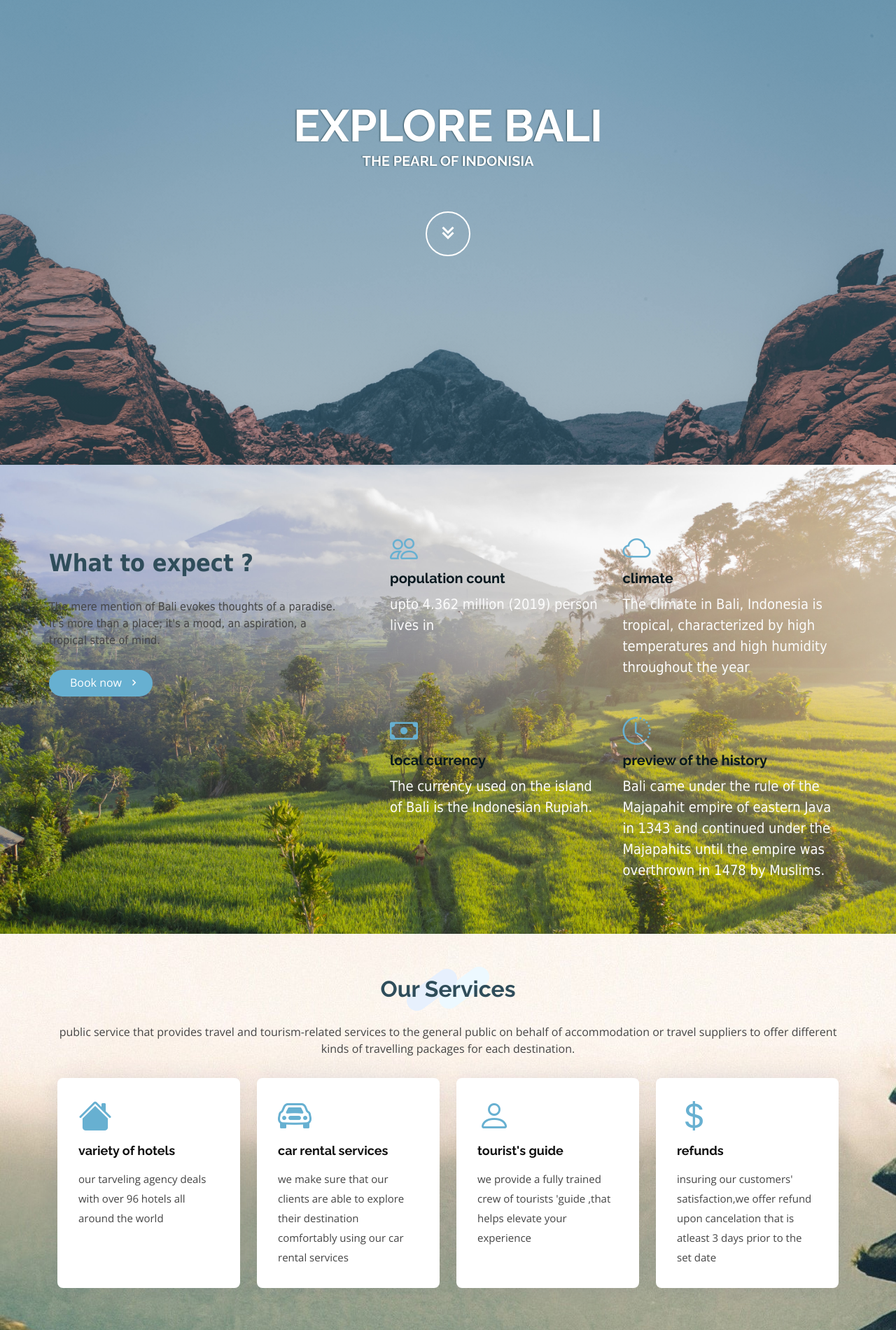
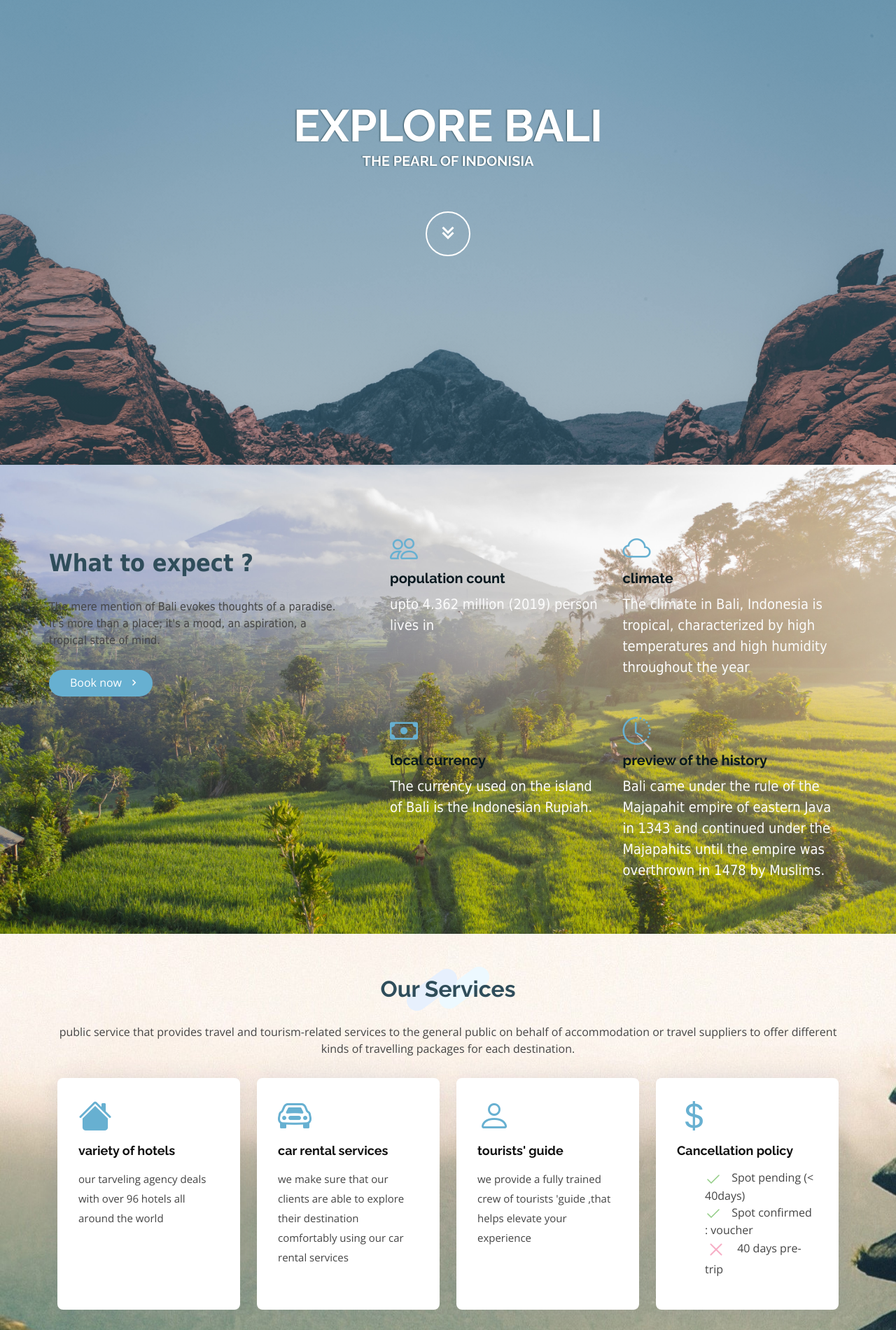
Before and after one commit to boukadidasoumaya/travelagency, a PHP site: page /countries/index.html in a window 1280 px wide. Shown: the part 136-2036 px from the top of the page at 70% size. Run offline with PHP 8.4, Linux system fonts and the light colour scheme; some libraries are stand-ins or nearby versions.

Commit message:
modification

```diff
--- a/countries/assets/css/style.css
+++ b/countries/assets/css/style.css
@@ -753,6 +753,24 @@ section {
   color: #fff;
 }
 
+
+/*hellooooooooooooooooooooooooooooooooooooooo*/
+.list-unstyled {
+  padding-left: 0;
+  list-style: none;
+}
+
+
+.text-primary {
+  --bs-text-opacity: 1;
+ /* color: rgba(var(--bs-primary-rgb),var(--bs-text-opacity))!important;*/
+ color: #18d26e;
+}
+
+
+
+
+
 /*--------------------------------------------------------------
 # Counts
 --------------------------------------------------------------*/
--- a/countries/index.html
+++ b/countries/index.html
@@ -281,7 +281,7 @@
             >
               <div class="icon-box" data-aos="fade-up" data-aos-delay="200">
                 <div class="icon"><i class="bi bi-person"></i></div>
-                <h4 class="title"><a href="">tourist's guide</a></h4>
+                <h4 class="title"><a href="#team">tourists' guide</a></h4>
                 <p class="description">
                   we provide a fully trained crew of tourists 'guide ,that helps
                   elevate your experience
@@ -294,11 +294,157 @@
             >
               <div class="icon-box" data-aos="fade-up" data-aos-delay="300">
                 <div class="icon"><i class="bi bi-currency-dollar"></i></div>
-                <h4 class="title"><a href="">refunds </a></h4>
-                <p class="description">
+                <h4 class="title"><a href="">Cancellation policy </a></h4>
+                <!--<p class="description">
                   insuring our customers' satisfaction,we offer refund upon
                   cancelation that is atleast 3 days prior to the set date
-                </p>
+                </p>-->
+                <ul class="list-unstyled fa-ul">
+                  <li>
+                    <app-icon-text
+                      _ngcontent-gis-c165=""
+                      _nghost-gis-c134=""
+                      ng-reflect-icon="tick"
+                      ng-reflect-text="Refundable"
+                      ><p _ngcontent-gis-c134="" class="mb-0">
+                        <svg-icon
+                          _ngcontent-gis-c134=""
+                          ng-reflect-src="assets/icons/tick.svg"
+                          ng-reflect-svg-style="[object Object]"
+                          class="ng-star-inserted"
+                          ><svg
+                            width="24"
+                            height="24"
+                            viewBox="0 0 24 24"
+                            fill="none"
+                            xmlns="http://www.w3.org/2000/svg"
+                            _ngcontent-gis-c134=""
+                            aria-hidden="true"
+                            style="margin-right: 10px"
+                          >
+                            <g id="ok" _ngcontent-gis-c134="">
+                              <path
+                                id="Path"
+                                d="M4 13L9 18L20 7"
+                                stroke="#90CB83"
+                                stroke-width="1.5"
+                                stroke-linecap="round"
+                                _ngcontent-gis-c134=""
+                              ></path>
+                            </g></svg></svg-icon
+                        ><!--bindings={
+  "ng-reflect-ng-if": "tick"
+}--><!--ng-container--><!--bindings={
+  "ng-reflect-ng-if": "true"
+}--><span
+                          _ngcontent-gis-c134=""
+                          ng-reflect-ng-style="[object Object]"
+                          style="width: max-content"
+                        >
+                          Spot pending (< 40days)</span
+                        >
+                      </p></app-icon-text
+                    >
+                  </li>
+                  <li>
+                    <app-icon-text
+                      _ngcontent-gis-c165=""
+                      _nghost-gis-c134=""
+                      ng-reflect-icon="tick"
+                      ng-reflect-text="Refundable"
+                      ><p _ngcontent-gis-c134="" class="mb-0">
+                        <svg-icon
+                          _ngcontent-gis-c134=""
+                          ng-reflect-src="assets/icons/tick.svg"
+                          ng-reflect-svg-style="[object Object]"
+                          class="ng-star-inserted"
+                          ><svg
+                            width="24"
+                            height="24"
+                            viewBox="0 0 24 24"
+                            fill="none"
+                            xmlns="http://www.w3.org/2000/svg"
+                            _ngcontent-gis-c134=""
+                            aria-hidden="true"
+                            style="margin-right: 10px"
+                          >
+                            <g id="ok" _ngcontent-gis-c134="">
+                              <path
+                                id="Path"
+                                d="M4 13L9 18L20 7"
+                                stroke="#90CB83"
+                                stroke-width="1.5"
+                                stroke-linecap="round"
+                                _ngcontent-gis-c134=""
+                              ></path>
+                            </g></svg></svg-icon
+                        ><!--bindings={
+  "ng-reflect-ng-if": "tick"
+}--><!--ng-container--><!--bindings={
+  "ng-reflect-ng-if": "true"
+}--><span
+                          _ngcontent-gis-c134=""
+                          ng-reflect-ng-style="[object Object]"
+                          style="width: max-content"
+                        >
+                          Spot confirmed : voucher</span
+                        >
+                      </p></app-icon-text
+                    >
+                  </li>
+                  <li>
+                    <app-icon-text
+                      _ngcontent-gis-c165=""
+                      _nghost-gis-c134=""
+                      ng-reflect-icon="close-red"
+                      ng-reflect-text="Non-refundable"
+                      ><p _ngcontent-gis-c134="" class="mb-0">
+                        <svg-icon
+                          _ngcontent-gis-c134=""
+                          ng-reflect-src="assets/icons/close-red.svg"
+                          ng-reflect-svg-style="[object Object]"
+                          class="ng-star-inserted"
+                          ><svg
+                            width="32"
+                            height="32"
+                            viewBox="0 0 32 32"
+                            fill="none"
+                            xmlns="http://www.w3.org/2000/svg"
+                            _ngcontent-gis-c134=""
+                            aria-hidden="true"
+                            style="margin-right: 10px"
+                          >
+                            <g opacity="0.5" _ngcontent-gis-c134="">
+                              <path
+                                d="M23.5425 23.5425L8.45758 8.45753"
+                                stroke="#EF5F8E"
+                                stroke-width="2"
+                                stroke-linecap="round"
+                                _ngcontent-gis-c134=""
+                              ></path>
+                              <path
+                                d="M23.5424 8.45753L8.45747 23.5425"
+                                stroke="#EF5F8E"
+                                stroke-width="2"
+                                stroke-linecap="round"
+                                _ngcontent-gis-c134=""
+                              ></path>
+                            </g></svg></svg-icon
+                        ><!--bindings={
+  "ng-reflect-ng-if": "close-red"
+}--><!--ng-container--><!--bindings={
+  "ng-reflect-ng-if": "true"
+}--><span
+                          _ngcontent-gis-c134=""
+                          ng-reflect-ng-style="[object Object]"
+                          style="width: max-content"
+                        >
+                          40 days pre-trip</span
+                        >
+                      </p></app-icon-text
+                    >
+                  </li>
+                </ul>
               </div>
             </div>
           </div>
@@ -493,7 +639,7 @@
       <section id="team" class="team">
         <div class="container">
           <div class="section-title" data-aos="fade-in" data-aos-delay="100">
-            <h2>popular destinations</h2>
+            <h2>Local Guides</h2>
           </div>
 
           <div class="row">
@@ -501,14 +647,14 @@
               <div class="member" data-aos="fade-up">
                 <div class="pic">
                   <img
-                    src="assets/img/team/team-1.jpg"
+                    src="img/Local guides/wayanS.jpg"
                     class="img-fluid"
                     alt=""
                   />
                 </div>
                 <div class="member-info">
-                  <h4>Japan</h4>
-                  <span>asia</span>
+                  <h4>Wayan S.</h4>
+                  <span>Despasar, Bali, Indonesia</span>
                 </div>
               </div>
             </div>
@@ -523,8 +669,8 @@
                   />
                 </div>
                 <div class="member-info">
-                  <h4>switzerland</h4>
-                  <span>europe</span>
+                  <h4>Kenny Ketut S.</h4>
+                  <span>Despasar, Bali, Indonesia</span>
                 </div>
               </div>
             </div>
@@ -533,14 +679,14 @@
               <div class="member" data-aos="fade-up" data-aos-delay="300">
                 <div class="pic">
                   <img
-                    src="assets/img/team/team-3.jpg"
+                    src="img/Local guides/NyomanGM.jpg"
                     class="img-fluid"
                     alt=""
                   />
                 </div>
                 <div class="member-info">
-                  <h4>tunisia</h4>
-                  <span>africa</span>
+                  <h4>Nyoman G. M.</h4>
+                  <span>Despasar, Bali, Indonesia</span>
                 </div>
               </div>
             </div>
```
Also changed, not shown: countries/img/Local guides/Nyoman G. M..jpg (added), countries/img/Local guides/NyomanGM.jpg (added), countries/img/Local guides/wayanS.jpg (added), 1 other file.
